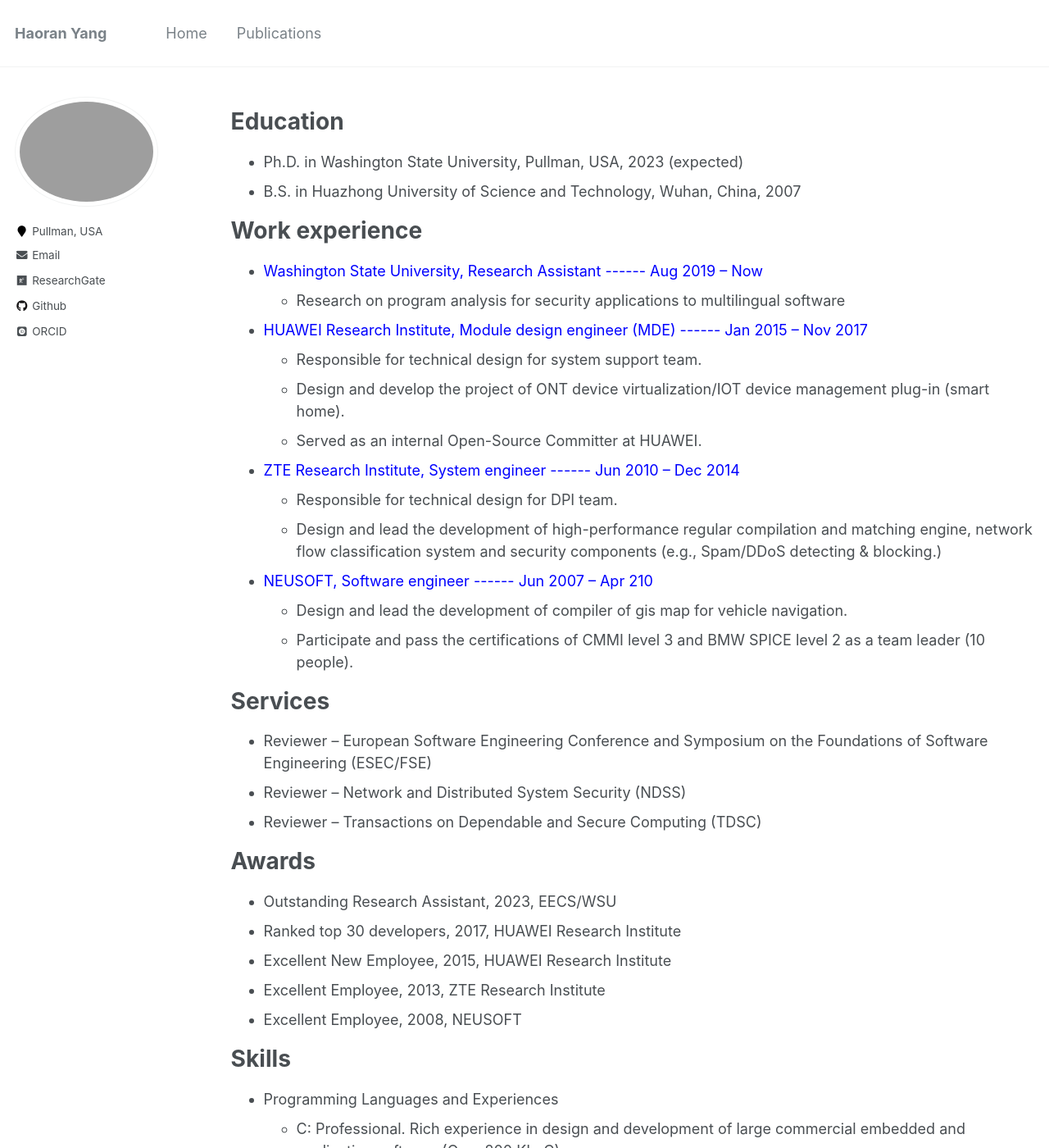
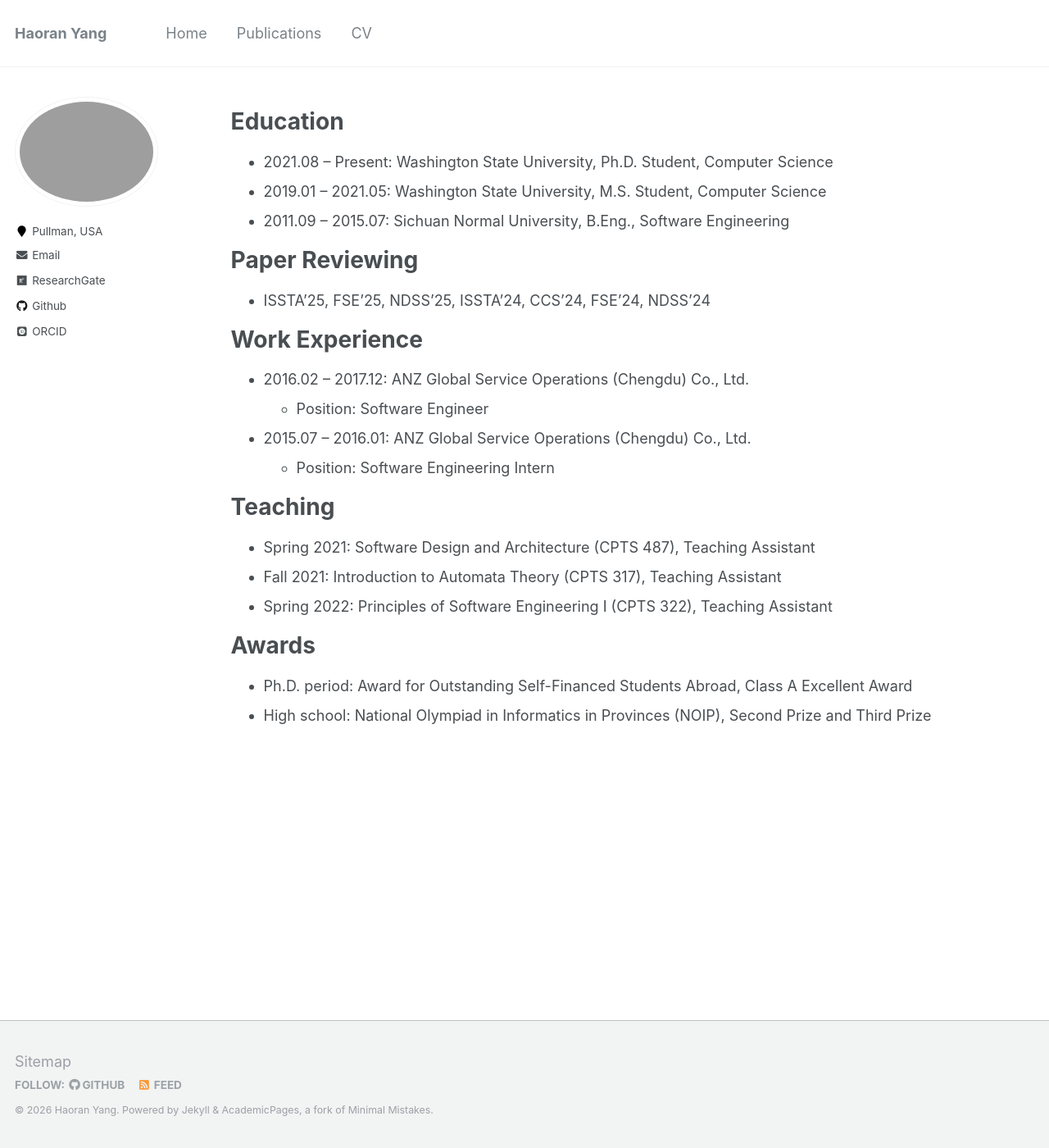
Before and after one commit to yhryyq/yhryyq.github.io, a Jekyll site: the page built from _pages/cv.md, in a window 1280 px wide and 1400 px high. Shown: the whole window at 82% size. Built offline with Jekyll 4.4.1, drawn with Linux system fonts in a browser that asks for light colours; some web fonts are replaced; some of the changed text lies outside the part shown.

Commit message:
Add CV tab to top navigation

```diff
--- a/_data/navigation.yml
+++ b/_data/navigation.yml
@@ -21,5 +21,5 @@
 #  - title: "Tools"
 #    url: /tools/
 
-#  - title: "CV"
-#    url: /cv/
+  - title: "CV"
+    url: /cv/
--- a/_pages/cv.md
+++ b/_pages/cv.md
@@ -11,56 +11,28 @@
 
 Education
 ======
-* Ph.D. in Washington State University, Pullman, USA, 2023 (expected)
-* B.S. in Huazhong University of Science and Technology, Wuhan, China, 2007
+* 2021.08 – Present: Washington State University, Ph.D. Student, Computer Science
+* 2019.01 – 2021.05: Washington State University, M.S. Student, Computer Science
+* 2011.09 – 2015.07: Sichuan Normal University, B.Eng., Software Engineering
 
-Work experience
+Paper Reviewing
 ======
-* <font color=Blue>Washington State University, Research Assistant ------ Aug 2019 – Now</font>
-  * Research on program analysis for security applications to multilingual software
+* ISSTA'25, FSE'25, NDSS'25, ISSTA'24, CCS'24, FSE'24, NDSS'24
 
-* <font color=Blue>HUAWEI Research Institute, Module design engineer (MDE) ------ Jan 2015 – Nov 2017</font>
-  * Responsible for technical design for system support team.
-  * Design and develop the project of ONT device virtualization/IOT device management plug-in (smart home).
-  * Served as an internal Open-Source Committer at HUAWEI.
+Work Experience
+======
+* 2016.02 – 2017.12: ANZ Global Service Operations (Chengdu) Co., Ltd.
+  * Position: Software Engineer
+* 2015.07 – 2016.01: ANZ Global Service Operations (Chengdu) Co., Ltd.
+  * Position: Software Engineering Intern
 
-* <font color=Blue>ZTE Research Institute, System engineer ------ Jun 2010 – Dec 2014</font>
-  * Responsible for technical design for DPI team.
-  * Design and lead the development of high-performance regular compilation and matching engine, network flow classification system and security components (e.g., Spam/DDoS detecting & blocking.)
-
-* <font color=Blue>NEUSOFT, Software engineer ------ Jun 2007 – Apr 210</font>
-  * Design and lead the development of compiler of gis map for vehicle navigation.
-  * Participate and pass the certifications of CMMI level 3 and BMW SPICE level 2 as a team leader (10 people).
-
-Services
+Teaching
 ======
-* Reviewer –  European Software Engineering Conference and Symposium on the Foundations of Software Engineering (ESEC/FSE)
-* Reviewer –  Network and Distributed System Security (NDSS)
-* Reviewer –  Transactions on Dependable and Secure Computing (TDSC)
+* Spring 2021: Software Design and Architecture (CPTS 487), Teaching Assistant
+* Fall 2021: Introduction to Automata Theory (CPTS 317), Teaching Assistant
+* Spring 2022: Principles of Software Engineering I (CPTS 322), Teaching Assistant
 
 Awards
 ======
-* Outstanding Research Assistant, 2023, EECS/WSU
-* Ranked top 30 developers, 2017, HUAWEI Research Institute
-* Excellent New Employee, 2015, HUAWEI Research Institute
-* Excellent Employee, 2013, ZTE Research Institute
-* Excellent Employee, 2008, NEUSOFT
-
-Skills
-======
-* Programming Languages and Experiences
-  * C: Professional. Rich experience in design and development of large commercial embedded and application software (Over 200 KLoC).
-  * C++: Skillful. Rich experience in development of large applications (Over 100 KLoC).
-  * Python: Master. Understand the principle of Python interpreter, and skilled in using Python to develop applications (Over 10 KLoC).
-  * Java: Master. Understand the principle of JVM, and skilled in using Java to develop applications (Over 10 KLoC).
-
-* Technologies and Development Environments
-  * Pattern Matching / Linux(kernel) / JVM-CPython / Network Protocol Analysis / Memory Database / Network Flow Classification / LLVM-SOOT
-
-
-
-Publications
-======
-  <ul>{% for post in site.publications %}
-    {% include archive-single-cv.html %}
-  {% endfor %}</ul>
+* Ph.D. period: Award for Outstanding Self-Financed Students Abroad, Class A Excellent Award
+* High school: National Olympiad in Informatics in Provinces (NOIP), Second Prize and Third Prize
```
Also changed, not shown: _pages/about.md (+1 -1 lines).
